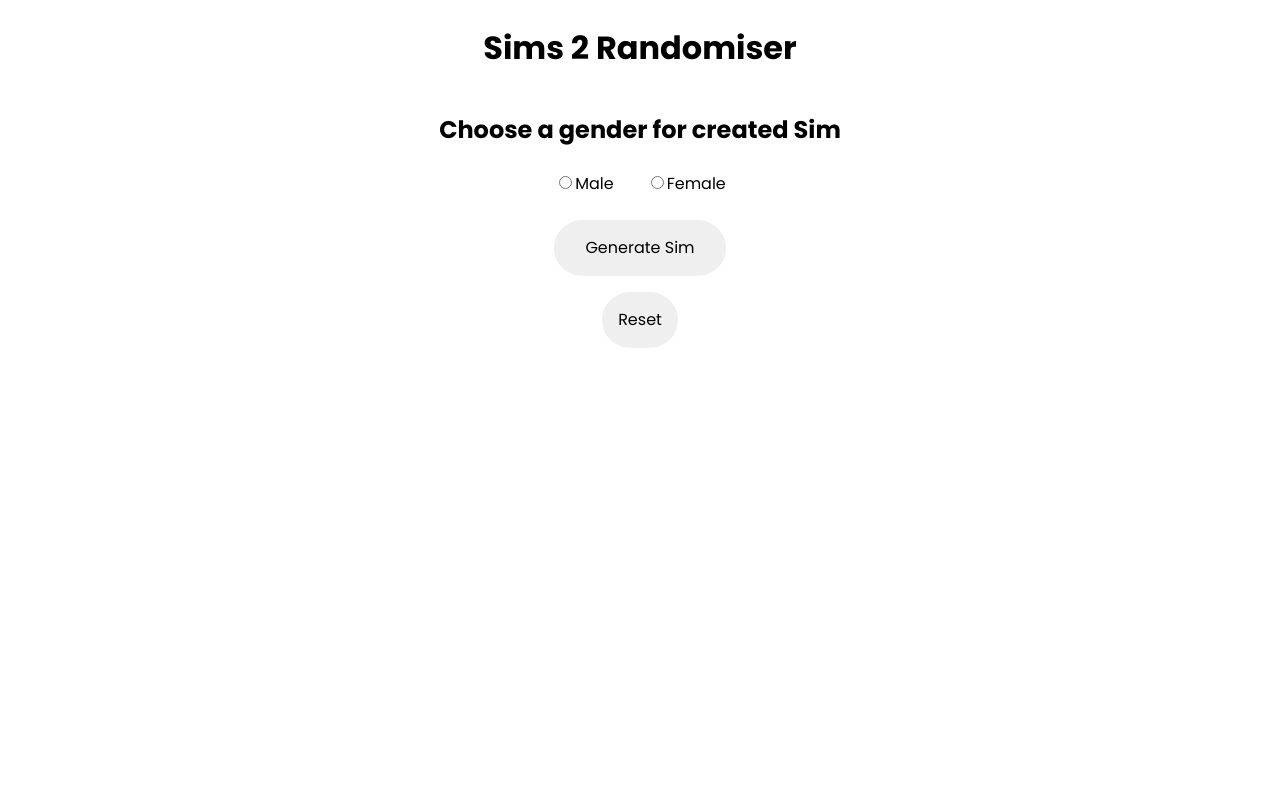
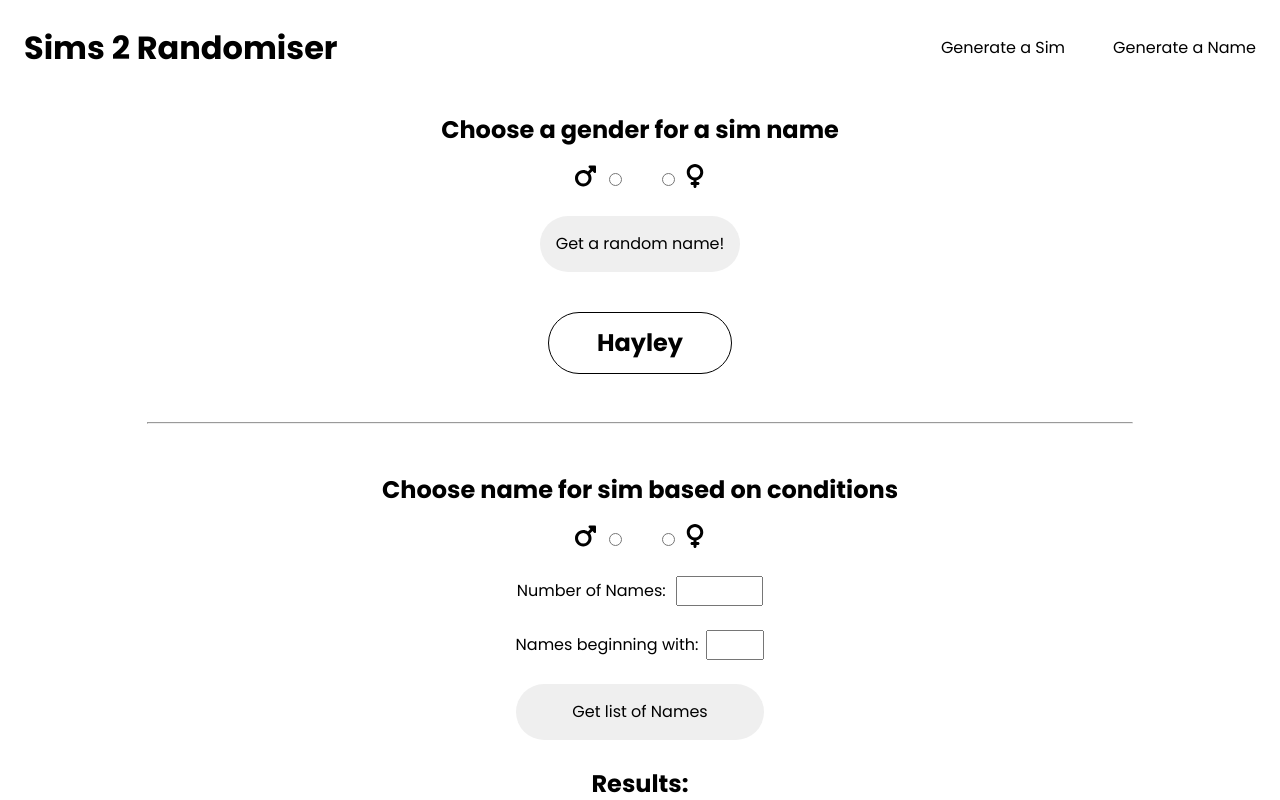
Before and after one commit to HaylzRandom/sims2-randomiser, a React (Create React App) app: page /generate-name in a window 1280 px wide. Shown: the top 800 px of the page. Built offline with nearby package versions, Linux system fonts and the light colour scheme.

Commit message:
Added react routing and routing for generating a sim and names separately. Added design for generating a name for pet and sims with different options available

```diff
--- a/src/App.css
+++ b/src/App.css
@@ -18,7 +18,3 @@
 ul li {
   padding: 0.5em;
 }
-
-header {
-  margin-bottom: 2.5em;
-}
--- a/src/App.js
+++ b/src/App.js
@@ -1,16 +1,23 @@
-import SimMain from './components/SimMain/SimMain';
+import { Routes, Route } from 'react-router-dom';
 
 import './App.css';
+
+import Layout from './components/Layout/Layout';
+import Home from './components/Home/Home';
+import SimMain from './components/SimMain/SimMain';
+import Names from './components/Names/Names';
 
 const App = () => {
 	return (
 		<>
-			<header>
-				<h1>Sims 2 Randomiser</h1>
-			</header>
-			<main>
-				<SimMain />
-			</main>
+			<Routes>
+				<Route path='/' element={<Layout />}>
+					<Route path='/' element={<Home />}>
+						<Route path='/generate-sim' element={<SimMain />} />
+						<Route path='/generate-name' element={<Names />} />
+					</Route>
+				</Route>
+			</Routes>
 		</>
 	);
 };
--- /dev/null
+++ b/src/components/Header/Header.js
@@ -0,0 +1,20 @@
+import { Link } from 'react-router-dom';
+
+import './header.css';
+
+const Header = () => {
+	return (
+		<header>
+			<h1>Sims 2 Randomiser</h1>
+			<nav>
+				<Link className='nav-link' to='generate-sim'>
+					Generate a Sim
+				</Link>
+				<Link className='nav-link' to='generate-name'>
+					Generate a Name
+				</Link>
+			</nav>
+		</header>
+	);
+};
+export default Header;
--- /dev/null
+++ b/src/components/Header/header.css
@@ -0,0 +1,21 @@
+header {
+    display: flex;
+    justify-content: space-between;
+    align-items: center;
+    margin-bottom: 2.5em;
+}
+
+nav {
+    display: flex;
+    justify-content: space-around;
+    gap: 3em;
+}
+
+a {
+    text-decoration: none;
+    color: black;
+}
+
+a:hover {
+    text-decoration: underline;
+}
--- /dev/null
+++ b/src/components/Home/Home.js
@@ -0,0 +1,15 @@
+import { Link, Outlet } from 'react-router-dom';
+
+import Header from '../Header/Header';
+
+const Home = () => {
+	return (
+		<>
+			<Header />
+			<main>
+				<Outlet />
+			</main>
+		</>
+	);
+};
+export default Home;
--- /dev/null
+++ b/src/components/Layout/Layout.js
@@ -0,0 +1,6 @@
+import { Outlet } from 'react-router-dom';
+
+const Layout = () => {
+	return <Outlet />;
+};
+export default Layout;
--- /dev/null
+++ b/src/components/Names/Names.js
@@ -0,0 +1,185 @@
+import { FontAwesomeIcon } from '@fortawesome/react-fontawesome';
+import {
+	faMars,
+	faVenus,
+	faDog,
+	faCat,
+} from '@fortawesome/free-solid-svg-icons';
+
+import './names.css';
+
+const Names = () => {
+	return (
+		<>
+			{/* Choose 1 random name for Sim */}
+			<div className='random__name--sim'>
+				<h2>Choose a gender for a sim name</h2>
+				<form>
+					<div className='gender__selection'>
+						<div className='gender__selection--choice'>
+							<label htmlFor='male' title='Male'>
+								<FontAwesomeIcon className='gender__icon' icon={faMars} />
+							</label>
+							<input type='radio' name='gender' id='male' value='male' />
+						</div>
+						<div className='gender__selection--choice'>
+							<input type='radio' name='gender' id='female' value='female' />
+							<label htmlFor='female' title='Female'>
+								<FontAwesomeIcon className='gender__icon' icon={faVenus} />
+							</label>
+						</div>
+					</div>
+					<button>Get a random name!</button>
+				</form>
+			</div>
+
+			{/* Display random name for sim */}
+			<div className='random__name--answer'>
+				<p className='random__name--name'>Hayley</p>
+			</div>
+
+			<hr />
+
+			{/* Search for a name for Sim */}
+			<div className='search__name--sim'>
+				<h2>Choose name for sim based on conditions</h2>
+				<form>
+					<div className='gender__selection'>
+						<div className='gender__selection--choice'>
+							<label htmlFor='male' title='Male'>
+								<FontAwesomeIcon className='gender__icon' icon={faMars} />
+							</label>
+							<input type='radio' name='gender' id='male' value='male' />
+						</div>
+						<div className='gender__selection--choice'>
+							<input type='radio' name='gender' id='female' value='female' />
+							<label htmlFor='female' title='Female'>
+								<FontAwesomeIcon className='gender__icon' icon={faVenus} />
+							</label>
+						</div>
+					</div>
+					<div className='form__selection'>
+						<label htmlFor='numOfNames'>Number of Names: </label>
+						<input type='number' min='1' max='10' size='1' id='numOfNames' />
+					</div>
+					<div className='form__selection'>
+						<label htmlFor='nameLetter'>Names beginning with: </label>
+						<input type='text' maxLength='1' size='1' id='nameLetter' />
+					</div>
+					<button>Get list of Names</button>
+				</form>
+			</div>
+
+			{/* Display list of names for sims */}
+			<div className='search__name--results'>
+				<h2>Results:</h2>
+				<ul className='search__name--list'>
+					<li className='search__name--listitem'>Hayley</li>
+					<li className='search__name--listitem'>Hannah</li>
+					<li className='search__name--listitem'>Hazel</li>
+					<li className='search__name--listitem'>Harriet</li>
+				</ul>
+			</div>
+
+			<hr />
+
+			{/* Choose 1 random name for Pet */}
+			<div className='random__name--pet'>
+				<h2>Choose type of pet and gender for a pet name</h2>
+				<form>
+					<div className='pet__selection'>
+						<div className='pet__selection--choice'>
+							<label htmlFor='dog' title='Dog'>
+								<FontAwesomeIcon className='pet__icon' icon={faDog} />
+							</label>
+							<input type='radio' name='pet' id='dog' value='dog' />
+						</div>
+						<div className='pet__selection--choice'>
+							<input type='radio' name='pet' id='cat' value='cat' />
+							<label htmlFor='cat' title='Cat'>
+								<FontAwesomeIcon className='pet__icon' icon={faCat} />
+							</label>
+						</div>
+					</div>
+					<div className='gender__selection'>
+						<div className='gender__selection--choice'>
+							<label htmlFor='male' title='Male'>
+								<FontAwesomeIcon className='gender__icon' icon={faMars} />
+							</label>
+							<input type='radio' name='gender' id='male' value='male' />
+						</div>
+						<div className='gender__selection--choice'>
+							<input type='radio' name='gender' id='female' value='female' />
+							<label htmlFor='female' title='Female'>
+								<FontAwesomeIcon className='gender__icon' icon={faVenus} />
+							</label>
+						</div>
+					</div>
+					<button>Get a random name!</button>
+				</form>
+			</div>
+
+			{/* Display random name for pet */}
+			<div className='random__name--answer'>
+				<p className='random__name--name'>Hayley</p>
+			</div>
+
+			<hr />
+			{/* Search for a name for Pet */}
+			<div className='search__name--sim'>
+				<h2>Choose name for sim based on conditions</h2>
+				<form>
+					<div className='pet__selection'>
+						<div className='pet__selection--choice'>
+							<label htmlFor='dog' title='Dog'>
+								<FontAwesomeIcon className='pet__icon' icon={faDog} />
+							</label>
+							<input type='radio' name='pet' id='dog' value='dog' />
+						</div>
+						<div className='pet__selection--choice'>
+							<input type='radio' name='pet' id='cat' value='cat' />
+							<label htmlFor='cat' title='Cat'>
+								<FontAwesomeIcon className='pet__icon' icon={faCat} />
+							</label>
+						</div>
+					</div>
+					<div className='gender__selection'>
+						<div className='gender__selection--choice'>
+							<label htmlFor='male' title='Male'>
+								<FontAwesomeIcon className='gender__icon' icon={faMars} />
+							</label>
+							<input type='radio' name='gender' id='male' value='male' />
+						</div>
+						<div className='gender__selection--choice'>
+							<input type='radio' name='gender' id='female' value='female' />
+							<label htmlFor='female' title='Female'>
+								<FontAwesomeIcon className='gender__icon' icon={faVenus} />
+							</label>
+						</div>
+					</div>
+					<div className='form__selection'>
+						<label htmlFor='numOfNames'>Number of Names: </label>
+						<input type='number' min='1' max='10' size='1' id='numOfNames' />
+					</div>
+					<div className='form__selection'>
+						<label htmlFor='nameLetter'>Names beginning with: </label>
+						<input type='text' maxLength='1' size='1' id='nameLetter' />
+					</div>
+					<button>Get list of Names</button>
+				</form>
+			</div>
+
+			{/* Display list of names for pets */}
+			<div className='search__name--results'>
+				<h2>Results:</h2>
+				<ul className='search__name--list'>
+					<li className='search__name--listitem'>Hayley</li>
+					<li className='search__name--listitem'>Hannah</li>
+					<li className='search__name--listitem'>Hazel</li>
+					<li className='search__name--listitem'>Harriet</li>
+				</ul>
+			</div>
+		</>
+	);
+};
+export default Names;
--- /dev/null
+++ b/src/components/Names/names.css
@@ -0,0 +1,58 @@
+hr {
+    width: 80%;
+    color: blueviolet;
+    margin-top: 3em;
+    margin-bottom: 3em;
+}
+
+.pet__selection {
+    display: flex;
+    justify-content: space-evenly;
+}
+
+.gender__selection--choice,
+.pet__selection--choice,
+.form__selection {
+    display: flex;
+    justify-content: space-around;
+    align-items: center;
+    gap: 0.5em;
+}
+
+.gender__icon,
+.pet__icon {
+    font-size: 1.5rem;
+}
+
+.random__name--pet,
+.random__name--sim,
+.search__name--sim {
+    display: flex;
+    flex-direction: column;
+    justify-content: center;
+    align-items: center;
+    margin-top: 2em;
+}
+
+.random__name--answer {
+    display: flex;
+    justify-content: center;
+    margin: 1.5em;
+}
+
+.random__name--name {
+    font-size: 1.5rem;
+    font-weight: bold;
+    border: 1px solid black;
+    border-radius: 1000vw;
+    padding: 0.5em 2em;
+}
+
+.search__name--results {
+    display: flex;
+    flex-direction: column;
+    justify-content: center;
+    align-items: center;
+    margin-top: 1.5em;
+    height: 200px;
+}
--- a/src/index.js
+++ b/src/index.js
@@ -3,9 +3,11 @@
 import './index.css';
 import App from './App';
 
+import { BrowserRouter as Router } from 'react-router-dom';
+
 const root = ReactDOM.createRoot(document.getElementById('root'));
 root.render(
-	<React.StrictMode>
+	<Router>
 		<App />
-	</React.StrictMode>
+	</Router>
 );
```
Also changed, not shown: design/userstories.md (+9 -1 lines), package.json (+8 -3 lines), 1 other file (tests, documents, lock files or other folders).
